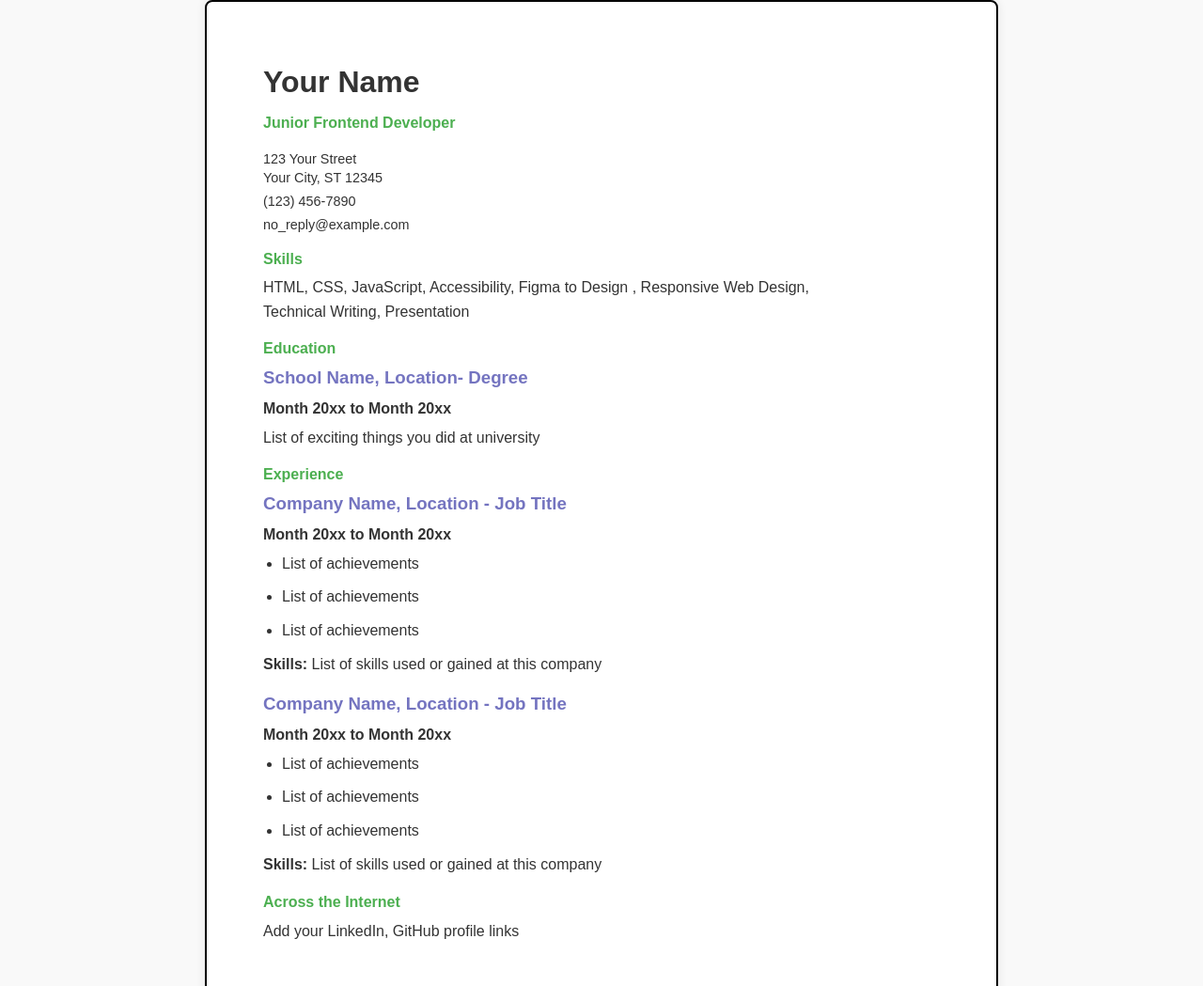
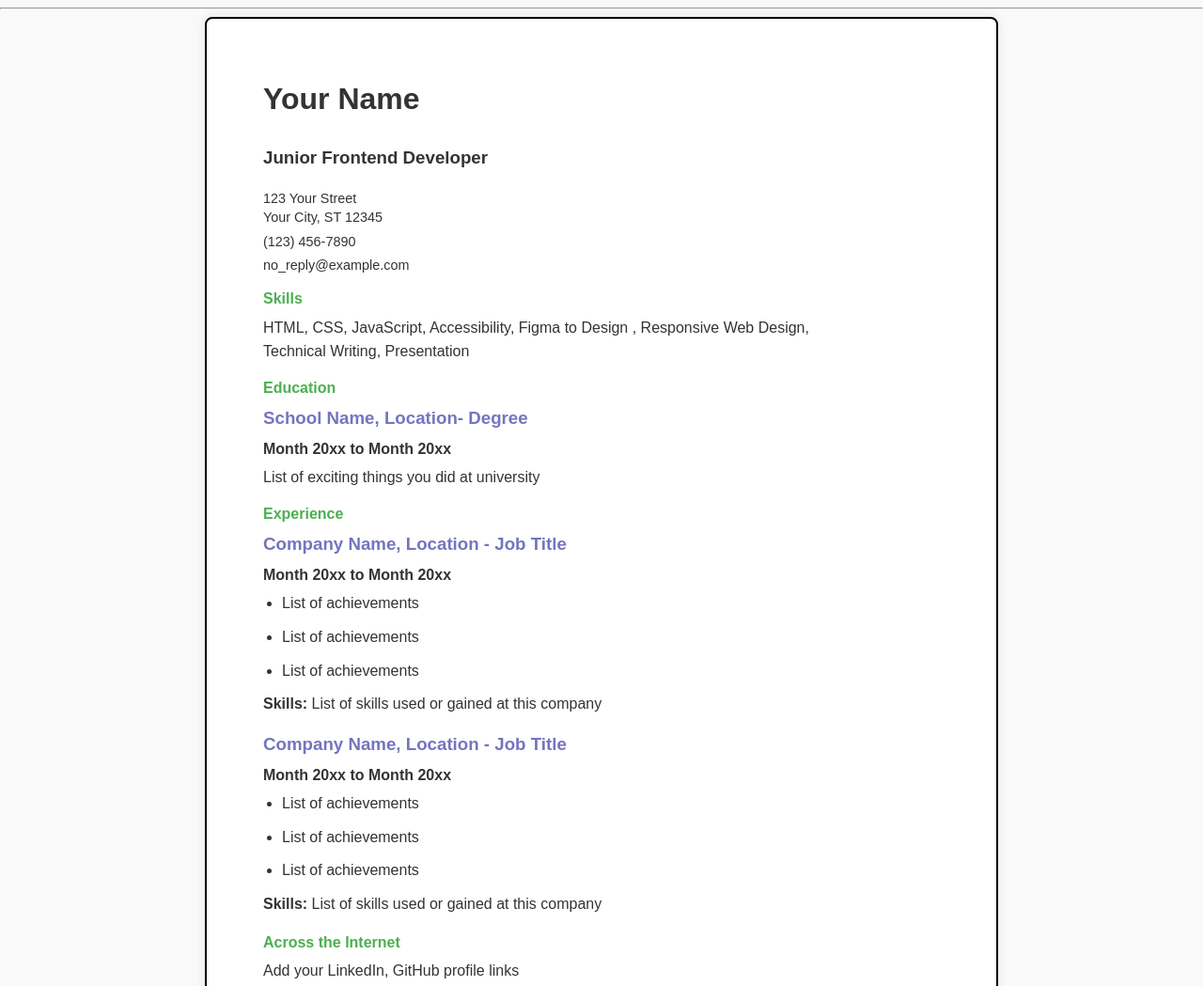
Before and after one commit to shivangigupta9889/Single_page_CV, a plain HTML site: page index.html in a window 1280 px wide. Shown: the top 1049 px of the page at 94% size. Drawn offline with Linux system fonts and the light colour scheme.

Commit message:
Update index.html

```diff
--- a/index.html
+++ b/index.html
@@ -12,9 +12,12 @@
 
 </head>
 <body>
+    <header>
+        <hr>
+    </header>
     <main>
         <div class="container">
-        <header>
+        <div>
             <h1>Your Name</h1>
             <h3>Junior Frontend Developer</h3>
             <address>
@@ -23,7 +26,7 @@
                 <p >(123) 456-7890</p>
                 <p>no_reply@example.com</p>
             </address>
-        </header>
+        </div>
         <section>
             <h2>Skills</h2>
             <p>HTML, CSS, JavaScript, Accessibility, Figma to Design , Responsive Web Design,
```
